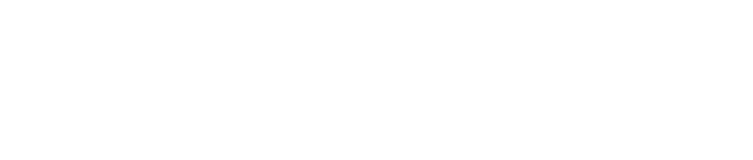
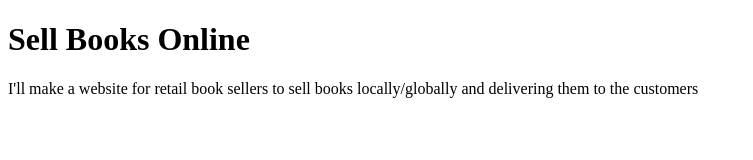
Before and after one commit to AbhinavRoyce/Books, a plain HTML site: page index.html in a window 1280 px wide. Shown: the whole page, without its empty margins (0-753 px from the left). Drawn offline with Linux system fonts and the light colour scheme.

Commit message:
Added my affirmations

```diff
--- a/index.html
+++ b/index.html
@@ -5,6 +5,7 @@
     <title>Affordable Books available near you</title>
 </head>
 <body>
-    <h1></h1>
+    <h1>Sell Books Online</h1>
+    <p>I'll make a website for retail book sellers to sell books locally/globally and delivering them to the customers</p>
 </body>
 </html>
```
